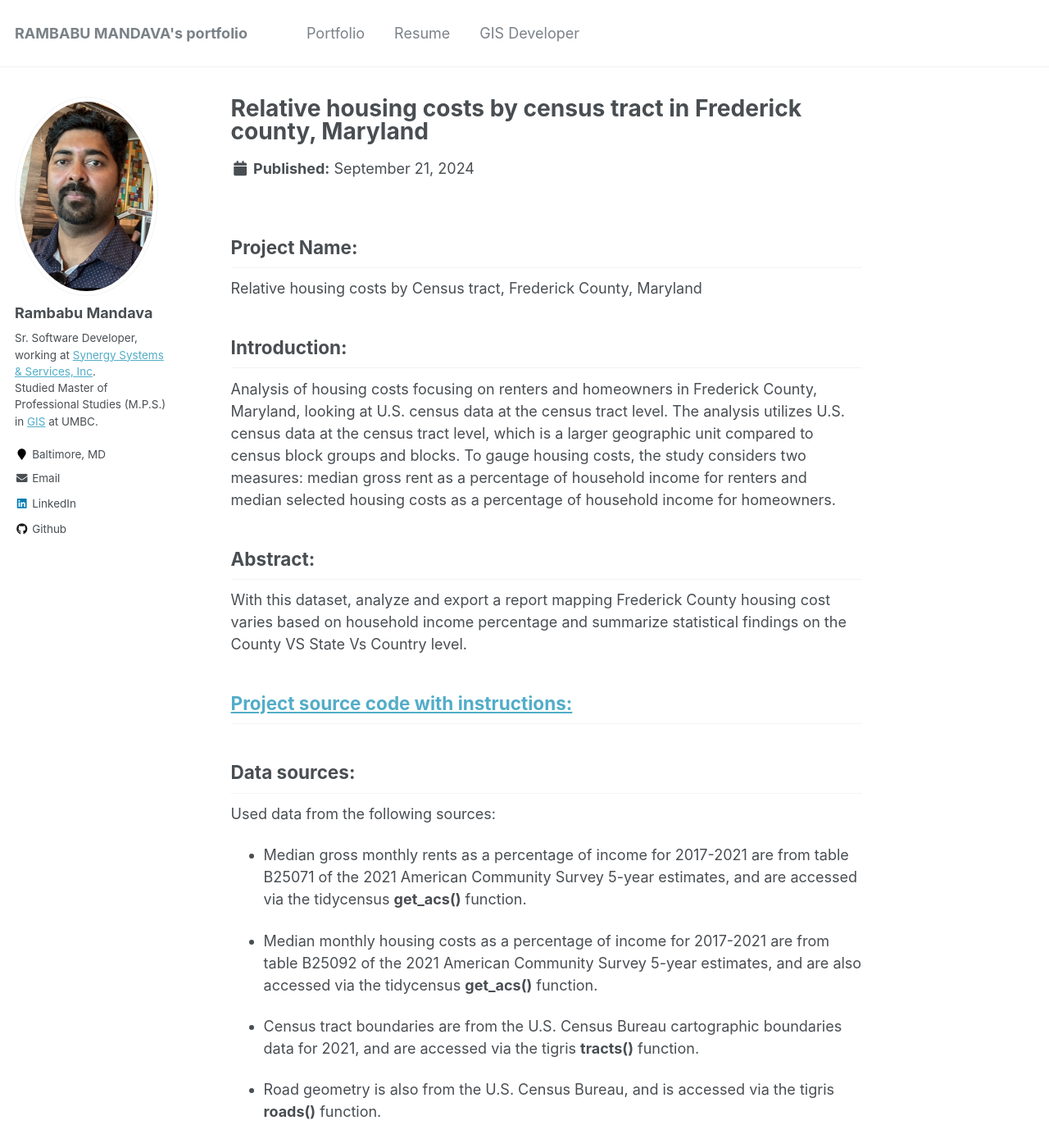
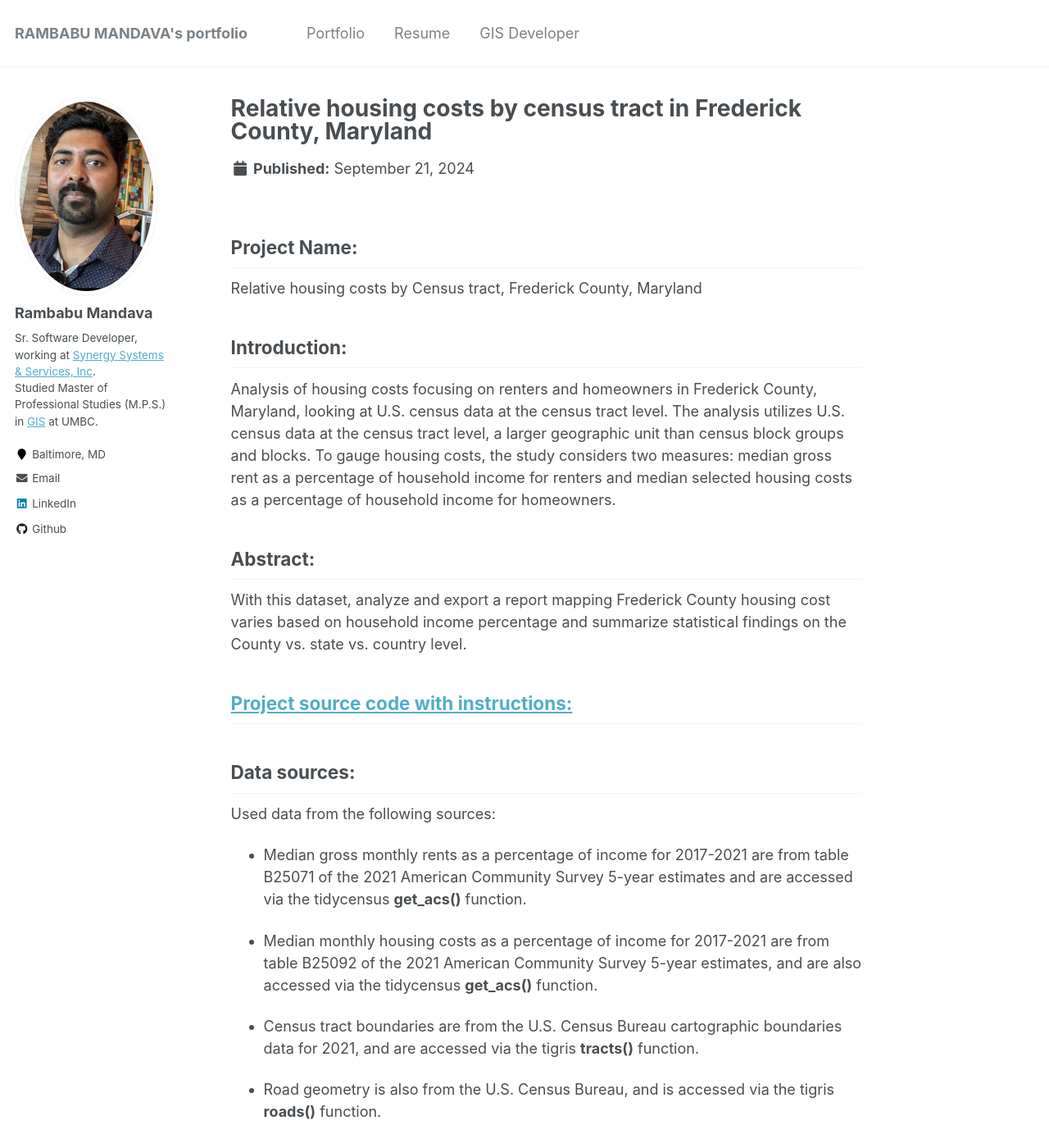
Before and after one commit to mandavaram/mandavaram.github.io, a Jekyll site: the page built from _portfolio/Relative_housing_costs_by_census_tract_Analysis.md, in a window 1280 px wide and 1400 px high. Shown: the whole window at 82% size. Built offline with Jekyll 4.4.1, drawn with Linux system fonts in a browser that asks for light colours; some of the changed text lies outside the part shown.

Commit message:
Update and rename 2.Relative_housing_costs_by_census_tract_Analysis.md to Relative_housing_costs_by_census_tract_Analysis.md

```diff
--- a/_portfolio/2.Relative_housing_costs_by_census_tract_Analysis.md
+++ b/_portfolio/Relative_housing_costs_by_census_tract_Analysis.md
@@ -1,7 +1,7 @@
 ---
-title: "Relative housing costs by census tract in Frederick county, Maryland <br/>"
+title: "Relative housing costs by census tract in Frederick County, Maryland <br/>"
 excerpt: "<img src='/images/Relative housing costs by census tract in Frederick county MD.png'> <br/>"
-collection: portfolio
+collection: Portfolio
 ---
 
 ## Project Name:
@@ -9,17 +9,17 @@
 
 ## Introduction:
 Analysis of housing costs focusing on renters and homeowners in Frederick County, Maryland, looking at U.S. census data at the census tract level.
-The analysis utilizes U.S. census data at the census tract level, which is a larger geographic unit compared to census block groups and blocks. To gauge housing costs, the study considers two measures: median gross rent as a percentage of household income for renters and median selected housing costs as a percentage of household income for homeowners.
+The analysis utilizes U.S. census data at the census tract level, a larger geographic unit than census block groups and blocks. To gauge housing costs, the study considers two measures: median gross rent as a percentage of household income for renters and median selected housing costs as a percentage of household income for homeowners.
 
 ## Abstract:
-With this dataset, analyze and export a report mapping Frederick County housing cost varies based on household income percentage and summarize statistical findings on the County VS State Vs Country level.
+With this dataset, analyze and export a report mapping Frederick County housing cost varies based on household income percentage and summarize statistical findings on the County vs. state vs. country level.
 
 ## <a href="/_pages/Relative_Housing_Costs_Analysis.html">Project source code with instructions:</a>
 
 ## Data sources:
 Used data from the following sources:
 
- - Median gross monthly rents as a percentage of income for 2017-2021 are from table B25071 of the 2021 American Community Survey 5-year estimates, and are accessed via the tidycensus **get_acs()** function.
+ - Median gross monthly rents as a percentage of income for 2017-2021 are from table B25071 of the 2021 American Community Survey 5-year estimates and are accessed via the tidycensus **get_acs()** function.
 
  - Median monthly housing costs as a percentage of income for 2017-2021 are from table B25092 of the 2021 American Community Survey 5-year estimates, and are also accessed via the tidycensus **get_acs()** function.
 
@@ -42,14 +42,14 @@
        <tr>
           <td width='60%'><img src='/images/2017-2021 Frederick County Relative Housing Costs (Renters).png'> </td>
           <td width='40%'>The map shows the estimated median gross rent as a percentage of household income across Frederick County, for the 2017-2021 timeframe.
-                    In the map, several census tracts in the County are home to renters who have high costs of living, and map there are multiple census tracts across the county where renters are housing cost burdened.
+                    In the map, several census tracts in the County are home to renters who have high costs of living, and map there are multiple census tracts across the county where renters are housing cost-burdened.
                     There are grey areas corresponding to census tracts that were not considered due to missing or too high coefficients of variation.
            </td>
        </tr>
        <tr>
           <td width='60%'><img src='/images/2017-2021 Frederick County Relative Housing Costs (Owners with Mortgages).png'> </td>
-          <td width='40%'>Created a comparable map for median selected costs of housing as a percentage of household income for owners with mortgages.
-          This map shows the median homeowning household with a mortgage in almost all of Frederick County census tracts is not housing cost burdened.
+          <td width='40%'>Created a comparable map for median selected housing costs as a percentage of household income for owners with mortgages.
+          This map shows that the median home-owning household with a mortgage in almost all of Frederick County census tracts is not burdened with housing costs.
            </td>
        </tr>
        <tr>
```
